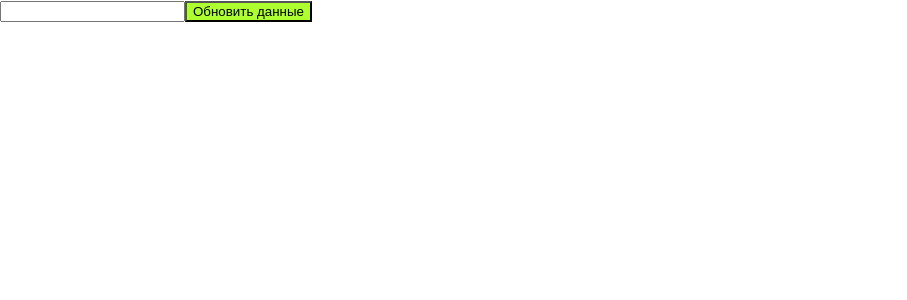
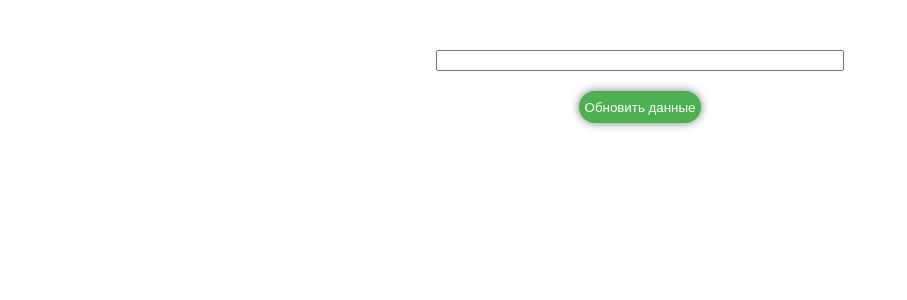
Before and after one commit to GRrock/Test-task, a React (Create React App) app: page / in a window 1280 px wide. Shown: the top 300 px of the page, without its empty margins (0-907 px from the left). Built offline with nearby package versions, Linux system fonts and the light colour scheme.

Commit message:
document formatting

```diff
--- a/src/components/ChartController/ChartController.jsx
+++ b/src/components/ChartController/ChartController.jsx
@@ -1,8 +1,8 @@
 import React from 'react';
 
 const ChartController = (props) => {
+
   if (props.points.hasOwnProperty('pointsOfgrafik')) {
-
     let circle = props.points.dots.map(element => {
       return <circle className="dots" key={element[0] + element[1]} cx={element[0]} cy={element[1]} r="4" strokeWidth="1" />
     })
@@ -21,12 +21,15 @@ const ChartController = (props) => {
       </>
       )
     })
-
     return (
-      <div>
+      <div className = 'container'>
         <svg className="chartController" width="700" height="375px" style={{ marginLeft: "30px" }}>
           <polyline className="grafik" points={props.points.pointsOfgrafik} fill="none" stroke="black" />
-
+          {props.points.zeroAxis !== 'none' ?
+          <polyline className="zeroAxis" points={props.points.zeroAxis} fill="none" stroke="black" />
+          :
+          <></>
+          }
           {circle.map((element, index) => {
             return (
               <g key={index} className="group">
@@ -38,7 +41,6 @@ const ChartController = (props) => {
             )
           })
           }
-
           <path d={props.points.descriptionLines.pointsOfAxisY} fill="none" stroke="black" />
           {props.points.descriptionLines.pointsOfLegendY.map((element, index) => {
             return (
@@ -50,7 +52,6 @@ const ChartController = (props) => {
             )
           })
           }
-
           <path d={props.points.descriptionLines.pointsOfAxisX} fill="none" stroke="black" />
           {props.points.descriptionLines.pointsOfLegendX.map((element, index) => {
             return (
@@ -62,7 +63,6 @@ const ChartController = (props) => {
             )
           })
           }
-
           <line />
         </svg>
       </div>
--- a/src/components/DataController/DataController.jsx
+++ b/src/components/DataController/DataController.jsx
@@ -16,17 +16,20 @@ const DataController = (props) => {
     setRendering(false);
     if (props.url !== url) {
       setUrl(props.url)
-    } else if (props.url === url && url !== '') {
+    } else if (props.url === url && url !== ''  && props.error !== true) {
       getDataFn(url)
       interval = setInterval(() => {
         getDataFn(url)
       }, 60000)
     }
+    if(props.error === true){
+      clearInterval(interval)
+    }
     return () => {
       clearInterval(interval)
     };
 
-  }, [props.url, getDataFn, url]);
+  }, [props.url, props.error, getDataFn, url]);
 
   useEffect(() => {
     if (data.length === 0 && props.dataFromJson.length !== 0) {
@@ -147,7 +150,6 @@ const DataController = (props) => {
         promptPolygon.push((x + biasX1) + ',' + (y - biasY1) + ' ' + (x + biasX1) + ',' + (y - biasY2) + ' '
           + (x + biasX2) + ',' + (y - biasY2) + ' ' + (x + biasX2) + ',' + (y - biasY1));
       })
-
       // создаем координаты и описание для шакал X и Y
       pointsOfAxisY = 'M ' + (step * 2) + ' ' + nullCoordY + ' l ' + 0 + ' ' + svgHeight;
       pointsOfAxisX = 'M ' + (step * 2) + ' ' + (svgHeight + nullCoordY) + ' l ' + (svgWidth - step * 4) + ' ' + 0;
@@ -173,12 +175,12 @@ const DataController = (props) => {
 
 
       if (MaxY <= 0) {
-
+        zeroAxis = 'none'
       } else if (MinY >= 0) {
-
+        zeroAxis = 'none'
       } else if (MinY <= 0 && MaxY >= 0) {
-        zeroAxis = (step * 2) + ',' + (svgHeight + (MinimumOfAxisY * indexCompresionY)) + ' '
-          + (svgWidth - step * 2) + ',' + (svgHeight + (MinimumOfAxisY * indexCompresionY));
+        zeroAxis = (step * 2) + ',' + ((svgHeight + nullCoordY)+ (MinimumOfAxisY * indexCompresionY)) + ' '
+          + (svgWidth - step * 2) + ',' + ((svgHeight + nullCoordY) + (MinimumOfAxisY * indexCompresionY));
       }
 
       setPoints({
@@ -216,5 +218,6 @@ const DataController = (props) => {
 }
 export default connect(state => ({
   url: state.url,
-  dataFromJson: state.data
+  dataFromJson: state.data,
+  error: state.error
 }), { getData })(DataController)
--- a/src/components/FormRequestData/FormRequestData.jsx
+++ b/src/components/FormRequestData/FormRequestData.jsx
@@ -1,19 +1,22 @@
-import React, {useState} from 'react';
+import React, { useState } from 'react';
 import { connect } from 'react-redux';
-import {dispatchURL} from '../../modules/actions'
+import { dispatchURL } from '../../modules/actions'
 
 const FormRequestData = (props) => {
   const [url, setUrl] = useState('');
   const handlerSubmit = event => {
     event.preventDefault()
-      props.dispatchURL(url);
+
+    props.dispatchURL(url.trim());
   }
 
   return (
+    <div className='container'>
       <form onSubmit={handlerSubmit} className="formRequestData">
-      <input type='text' value={url} onChange={(event) =>{setUrl(event.target.value)}}/>
-      <button className ='submitButton' onClick={handlerSubmit}> Обновить данные </button>
+        <input className='urlInput' type='text' value={url} onChange={(event) => { setUrl(event.target.value) }} />
+        <button className='submitButton' onClick={handlerSubmit}> Обновить данные </button>
       </form>
+    </div>
   );
 }
-export default connect(state =>  state, {dispatchURL}) (FormRequestData)
+export default connect(state => state, { dispatchURL })(FormRequestData)
--- a/src/index.css
+++ b/src/index.css
@@ -6,24 +6,41 @@ body {
   -webkit-font-smoothing: antialiased;
   -moz-osx-font-smoothing: grayscale;
 }
+.App {
+  display: flex;
+  flex-direction: column;
+}
 
 code {
   font-family: source-code-pro, Menlo, Monaco, Consolas, 'Courier New',
     monospace;
 }
-/*
-.chartController {
-  border: 1px solid black;
+.container {
+  margin-top: 50px;
+  display:  flex;
+  justify-content: center;
 }
-*/
+.formRequestData {
+  display: flex;
+  align-items: center;
+  flex-direction: column;
+}
+.urlInput {
+  min-width: 400px;
+}
 .submitButton {
-  background-color: greenyellow;
-  -webkit-transition-duration: 0.4s; /* Safari */
-  transition-duration: 0.4s;
+  margin-top: 20px;
+  height: 2rem;
+  width: fit-content;
+  background-color: #4CAF50;
+  color: white;
+  border-radius: 20px;
+  border: none;
+  box-shadow: 0 0 10px rgba(0,0,0,0.5);
 }
 .submitButton:hover {
-  background-color: #4CAF50; /* Green */
-    color: white;
+  background-color: #3f8d42;
+  color: white;
 }
 .group > * {
   opacity: 0%;
--- a/src/modules/actions.js
+++ b/src/modules/actions.js
@@ -1,8 +1,9 @@
-import { DISPATCHURL, GETDATA } from "./const";
+import { DISPATCHURL, GETDATA, ERROR } from "./const";
 
 export const dispatchURL = (url) => ({
   type: DISPATCHURL,
-  url: url
+  url: url,
+  error: false
 });
 
 export const getData = (url) => {
@@ -11,18 +12,26 @@ export const getData = (url) => {
       let response = await fetch('http://localhost:5000?url=' + url);
       if (response.ok) {
         response = await response.json()
-
         dispatch({
           type: GETDATA,
           data: response
         })
 
       } else {
-        alert('Check URL')
+        response = await response.json()
+        alert('ERROR: uncorrect URL')
+        dispatch({
+          type: ERROR,
+          error: true
+        })
       }
     }
     catch (err) {
-      console.log(err)
+      dispatch({
+        type: ERROR,
+        error: true
+      })
+      alert('ERROR: uncorrect URL or server is not working');
     }
   }
 }
--- a/src/modules/const.js
+++ b/src/modules/const.js
@@ -1,2 +1,3 @@
 export const DISPATCHURL = 'FORM/DISPATCHURL';
 export const GETDATA = 'GETDATA';
+export const ERROR = 'ERROR';
--- a/src/modules/rootReducer.js
+++ b/src/modules/rootReducer.js
@@ -1,8 +1,9 @@
 
-import {DISPATCHURL, GETDATA} from "./const";
+import {DISPATCHURL, GETDATA, ERROR} from "./const";
 const initialState = {
     url: '',
-    data: []
+    data: [],
+    error: false
 };
 
 export function rootReducer(state = initialState, action){
@@ -10,10 +11,15 @@ export function rootReducer(state = initialState, action){
         case DISPATCHURL :
             return {...state,
                 url: action.url,
+                error: action.error
                 };
         case GETDATA :
             return {...state,
-                data: action.data,
+                data: action.data
+                };
+        case ERROR :
+            return {...state,
+                error: action.error,
                 };
         default: return state;
     }
```
Also changed, not shown: server-nodejs/server.js (+32 -13 lines). Lines whose indentation alone changed are shown as unchanged.
